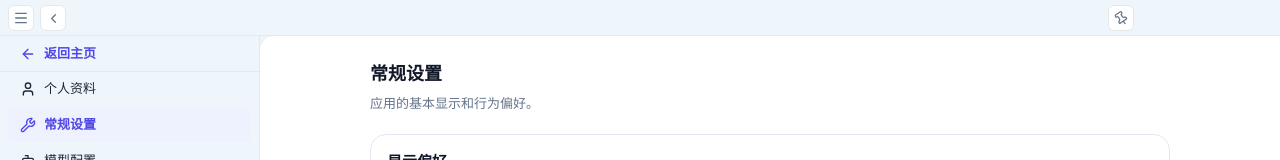
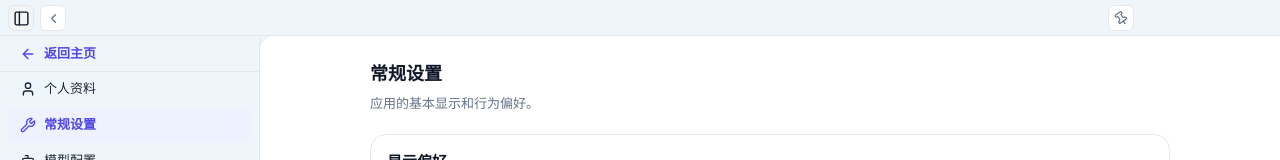
Before and after one commit to Laowang3366/excel-ai-plugin-new-feature, a React (Vite) app in the folder desktop/: page / in a window 1280 px wide. Shown: the top 160 px of the page. Built offline with nearby package versions, Linux system fonts and the light colour scheme.

Commit message:
统一侧栏展开收缩按钮样式

```diff
--- a/desktop/src/App.tsx
+++ b/desktop/src/App.tsx
@@ -29,7 +29,7 @@ import { Sidebar } from "./components/Sidebar";
 import { ChatPage } from "./components/ChatPage";
 import { SettingsPage, type SettingsSection } from "./components/SettingsPage";
 import { ErrorBoundary } from "./components/common/ErrorBoundary";
-import { ChevronLeft, Maximize2, Menu, Pin } from "./components/common/IconMap";
+import { ChevronLeft, Maximize2, PanelLeft, Pin } from "./components/common/IconMap";
 import { logWarn } from "./utils/rendererLogger";
 import { getAppText } from "./i18n";
 import { ipcApi } from "./services/ipcApi";
@@ -189,11 +189,12 @@ export const App: React.FC = () => {
     <div className="app-titlebar">
       {showSidebarToggle && (
         <button
-          className="titlebar-sidebar-toggle"
+          className={`titlebar-sidebar-toggle${collapsed ? "" : " active"}`}
           onClick={onToggleSidebar}
           title={collapsed ? text.app.expandSidebar : text.app.collapseSidebar}
+          aria-pressed={!collapsed}
         >
-          <Menu size={16} />
+          <PanelLeft size={17} />
         </button>
       )}
       <button
--- a/desktop/src/components/ChatPage.tsx
+++ b/desktop/src/components/ChatPage.tsx
@@ -40,7 +40,7 @@ import {
   shouldRestoreFeatureSidebarFocus,
   type FeatureSidebarCloseReason,
 } from "../utils/featureSidebarState";
-import { Sparkles } from "./common/IconMap";
+import { PanelRight } from "./common/IconMap";
 import type { SettingsSection } from "./SettingsPage";
 
 interface ChatPageProps {
@@ -219,7 +219,7 @@ export const ChatPage: React.FC<ChatPageProps> = ({ onOpenSettings }) => {
               aria-label={featureSidebarOpen ? text.chat.featureSidebar.close : text.chat.featureSidebar.open}
               aria-pressed={featureSidebarOpen}
             >
-              <Sparkles size={15} />
+              <PanelRight size={17} />
             </button>
           </div>
         </div>
--- a/desktop/src/components/common/FeatureSidebarPanel.tsx
+++ b/desktop/src/components/common/FeatureSidebarPanel.tsx
@@ -2,7 +2,7 @@ import type React from "react";
 import type { AppLanguage } from "../../store/settingsStore";
 import { getAppText } from "../../i18n";
 import { INTENT_SHORTCUTS, type IntentKind } from "../../utils/sidebarHelpers";
-import { Sparkles, X } from "./IconMap";
+import { PanelRight, Sparkles } from "./IconMap";
 
 const FEATURE_SIDEBAR_TITLE_ID = "feature-sidebar-title";
 
@@ -50,7 +50,7 @@ export function FeatureSidebarPanel({
             title={text.chat.featureSidebar.close}
             aria-label={text.chat.featureSidebar.close}
           >
-            <X size={18} />
+            <PanelRight size={18} />
           </button>
         </div>
 
--- a/desktop/src/components/common/IconMap.tsx
+++ b/desktop/src/components/common/IconMap.tsx
@@ -78,6 +78,8 @@ import {
   Activity,
   FileSpreadsheet,
   ListPlus,
+  PanelLeft,
+  PanelRight,
 } from "lucide-react";
 
 // Re-export all icons for direct import
@@ -154,4 +156,6 @@ export {
   Activity,
   FileSpreadsheet,
   ListPlus,
+  PanelLeft,
+  PanelRight,
 };
--- a/desktop/src/styles/app-layout.css
+++ b/desktop/src/styles/app-layout.css
@@ -66,6 +66,11 @@
 }
 
 .titlebar-sidebar-toggle:hover {
+  background: var(--bg-tint);
+  color: var(--text-primary);
+}
+
+.titlebar-sidebar-toggle.active {
   background: var(--bg-tint);
   color: var(--text-primary);
 }
```
